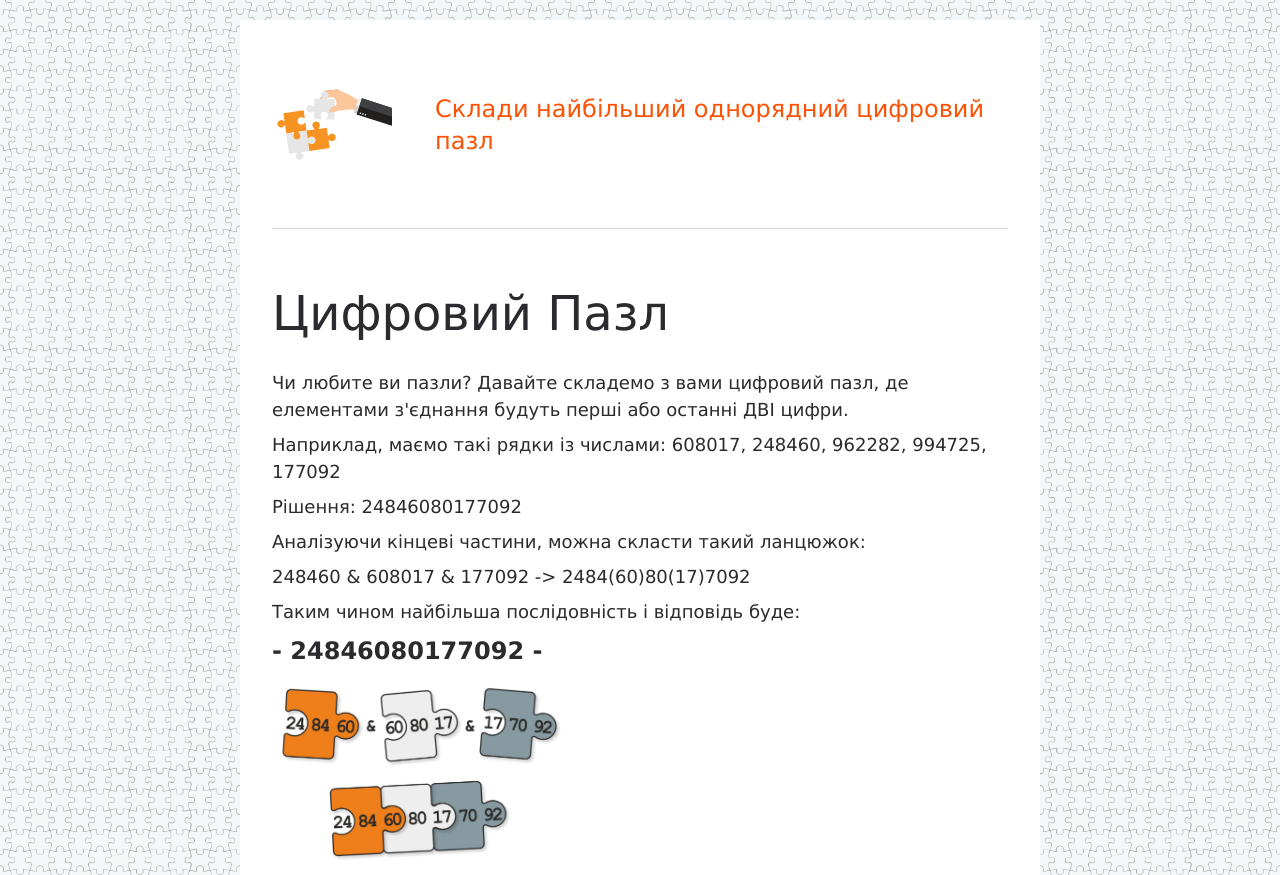
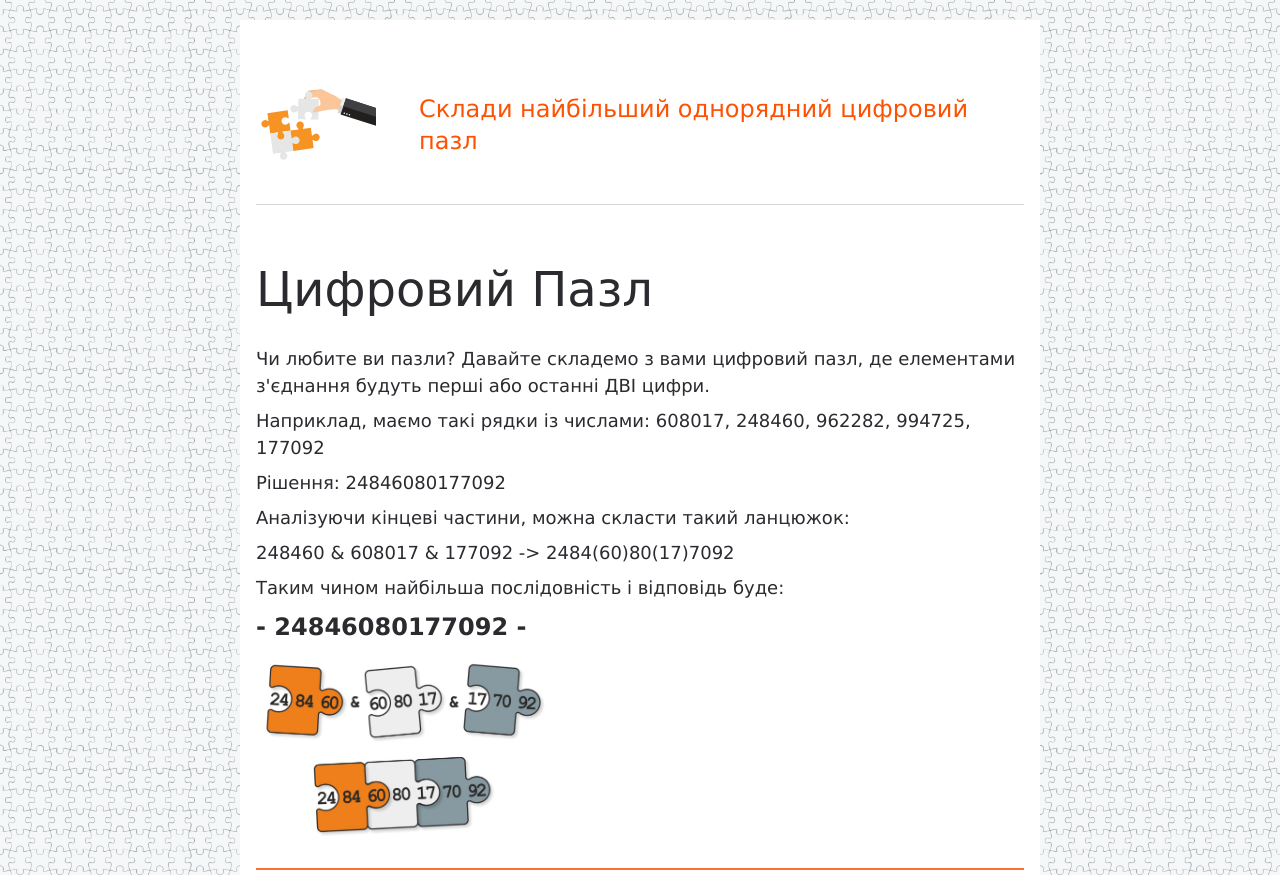
Before and after one commit to Polaolka/PortaOneTest, a website built with Parcel: page src/index.html in a window 1280 px wide. Shown: the top 875 px of the page. Built offline with nearby package versions, Linux system fonts and the light colour scheme.

Commit message:
reduse paddings

```diff
--- a/src/sass/layout/_header.scss
+++ b/src/sass/layout/_header.scss
@@ -43,7 +43,7 @@
 .flex-wrapper {
   position: relative;
   padding-top: 20px;
-  padding-bottom: 40px;
+  padding-bottom: 16px;
   display: flex;
   align-items: center;
   border-bottom: 1px solid var(--disabled-btn-cl);
--- a/src/sass/vendors/_container.scss
+++ b/src/sass/vendors/_container.scss
@@ -4,12 +4,12 @@
   max-width: 480px;
   margin-left: auto;
   margin-right: auto;
-  padding: 8px 16px;
+  padding: 8px 8px;
   background-color: #fff;
 
   @include utilsMixins.mq(tablet) {
     max-width: 800px;
-    padding: 24px 32px;
+    padding: 24px 16px;
   }
 
   @include utilsMixins.mq(desktop) {
```
